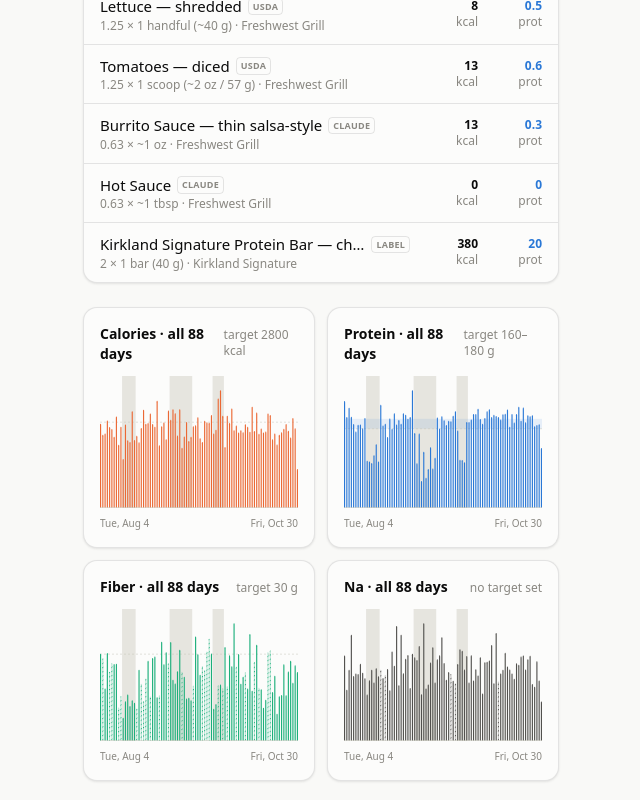
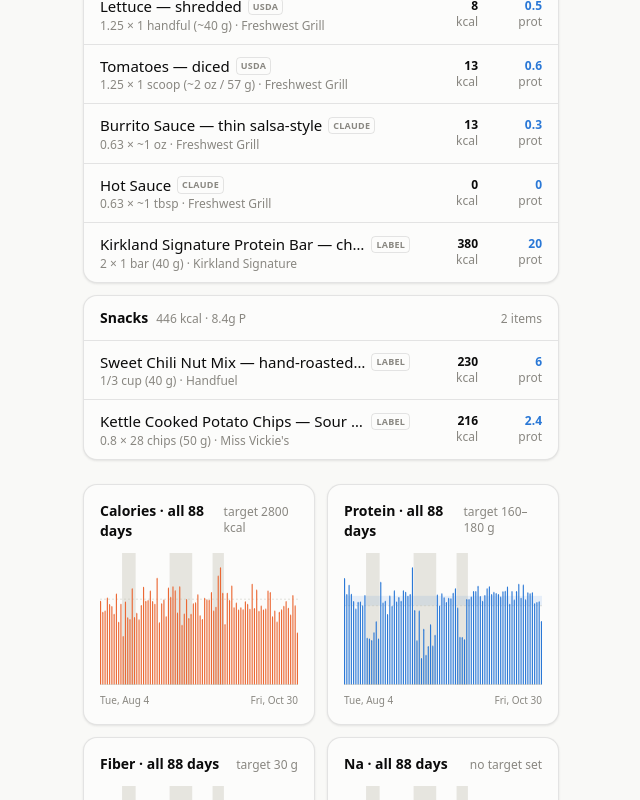
Before and after one commit to soldoutbudokan/Health, a Next.js app: page /Health/ in a window 1280 px wide. Shown: the part 2000-2800 px from the top of the page, without its empty margins (69-709 px from the left). Built offline with nearby package versions, Linux system fonts and the light colour scheme.

Commit message:
Log Oct 30 snacks: a 40 g Handfuel sweet chili nut mix and a 40 g bag of Miss Vickie's sour cream and caramelized onion
Both added to the catalog from search-quoted panels; the brand and retailer pages were blocked.

```diff
--- a/src/data/staples.ts
+++ b/src/data/staples.ts
@@ -962,6 +962,30 @@
     tags: ["chips", "crisps", "potato chips", "kettle", "miss vickies", "jalapeno", "jalapeño", "spicy", "snack", "packaged"],
   },
   {
+    id: "pkg-miss-vickies-sour-cream-caramelized-onion",
+    name: "Kettle Cooked Potato Chips",
+    variant: "Sour Cream & Caramelized Onion",
+    brand: "Miss Vickie's",
+    source: "packaged",
+    per: "28 chips (50 g)",
+    gramsPerServing: 50,
+    macros: { calories: 270, protein: 3, carbs: 29, fat: 15, fiber: 2, sugar: 3, sodium: 310 },
+    note: "The Canadian 50 g panel, added Oct 30 for a 40 g bag. The brand and grocer pages were blocked, so the fat, carbs, fibre and sugar come from a Voila listing quoted by search, and the calories, protein and sodium from a database copy of the panel. Read the sodium as 250–350 mg. A 40 g single-serve bag is 0.8.",
+    tags: ["chips", "crisps", "potato chips", "kettle", "miss vickies", "sour cream", "onion", "snack", "packaged"],
+  },
+  {
+    id: "pkg-handfuel-sweet-chili-mix",
+    name: "Sweet Chili Nut Mix",
+    variant: "hand-roasted mixed nuts",
+    brand: "Handfuel",
+    source: "packaged",
+    per: "1/3 cup (40 g)",
+    gramsPerServing: 40,
+    macros: { calories: 230, protein: 6, carbs: 12, fat: 18, fiber: 3, sugar: 5, sodium: 160 },
+    note: "The 40 g panel from a Canadian retailer listing, added Oct 30; the brand and retailer pages were blocked, so the pack itself wasn't seen. A second database agrees on 230 kcal. One 40 g single-serve packet is 1. Mostly nut fat, so treat it as a snack rather than protein.",
+    tags: ["nuts", "mixed nuts", "trail mix", "sweet chili", "sweet chilli", "handfuel", "snack", "packaged"],
+  },
+  {
     id: "pkg-cheetos-puffs",
     name: "Cheetos Puffs",
     variant: "cheese flavoured",
```
Also changed, not shown: data/log.csv.
